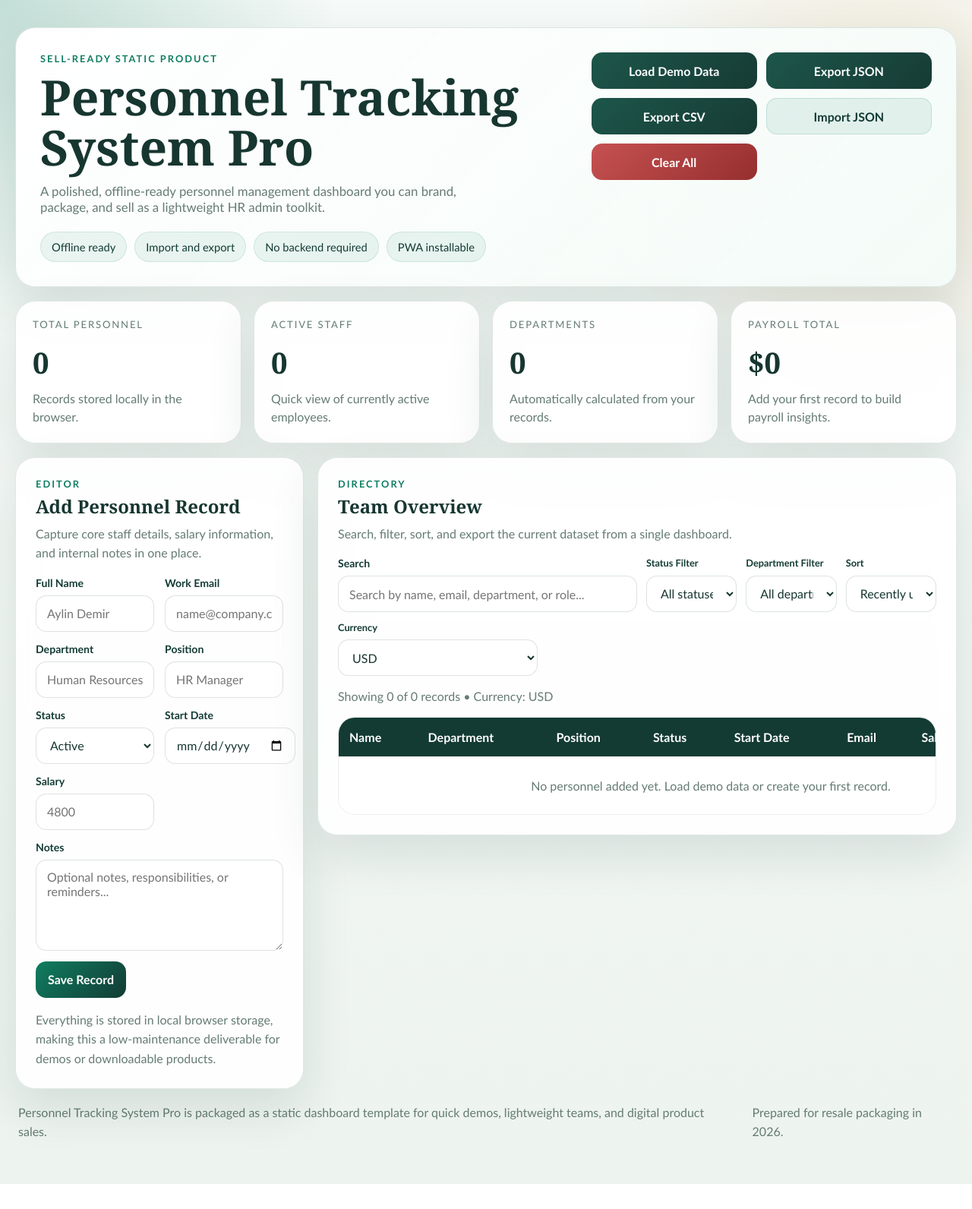
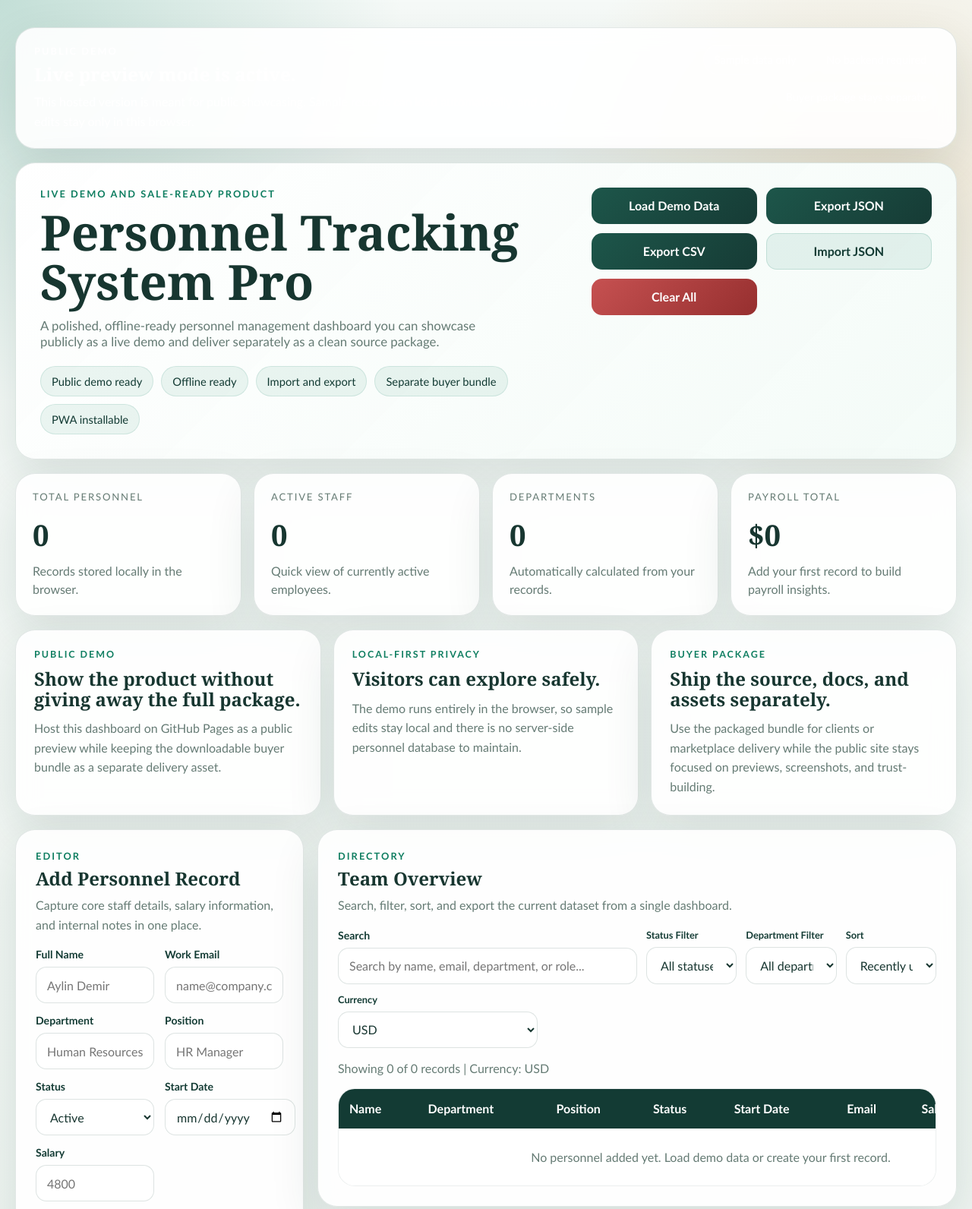
Before and after one commit to UGURAKSAHIN/Personnel-Tracking-System, a website: page index.html in a window 1280 px wide. Shown: the top 1592 px of the page at 76% size. Before the commit the page ends 1559 px from the top, so only its background shows below. Drawn offline with Linux system fonts and the light colour scheme.

Commit message:
Add public demo positioning

```diff
--- a/app.js
+++ b/app.js
@@ -104,6 +104,7 @@ const payrollTotalStat = document.getElementById('payrollTotalStat');
 const payrollCaption = document.getElementById('payrollCaption');
 const toast = document.getElementById('toast');
 const yearStamp = document.getElementById('yearStamp');
+const demoNotice = document.getElementById('demoNotice');
 
 const state = {
     editingId: null,
@@ -140,8 +141,23 @@ currencySelect.value = state.settings.currency;
 statusInput.value = DEFAULTS.status;
 sortSelect.value = state.sortValue;
 
+initializeDemoExperience();
 renderApp();
 registerServiceWorker();
+
+function initializeDemoExperience() {
+    const environment = getEnvironmentState();
+
+    if (demoNotice) {
+        demoNotice.hidden = !environment.isPublicDemo;
+    }
+
+    if (environment.shouldSeedDemoData) {
+        state.personnel = createDemoPersonnel();
+        persistAll();
+        showToast('Demo data loaded for the live preview.');
+    }
+}
 
 function handleFormSubmit(event) {
     event.preventDefault();
@@ -301,6 +317,13 @@ function createPerson(payload, id = createId(), createdAt = new Date().toISOStri
         updatedAt,
         searchIndex: buildSearchIndex(payload)
     };
+}
+
+function createDemoPersonnel() {
+    return DEMO_PERSONNEL.map((person, index) => {
+        const timestamp = new Date(Date.now() - index * 86400000).toISOString();
+        return createPerson(person, createId(), timestamp, timestamp);
+    });
 }
 
 function updatePersonnel(id, payload) {
@@ -530,7 +553,7 @@ function createRow(person) {
 
 function createCell(text, className = '') {
     const cell = document.createElement('td');
-    cell.textContent = text;
+    cell.textContent = text === 'â€”' ? '-' : text;
 
     if (className) {
         cell.className = className;
@@ -584,7 +607,7 @@ function updateResultsMeta(visibleCount) {
     }
 
     fragments.push(`Currency: ${state.settings.currency}`);
-    resultsMeta.textContent = fragments.join(' • ');
+    resultsMeta.textContent = fragments.join(' | ');
 }
 
 function loadDemoData() {
@@ -595,10 +618,7 @@ function loadDemoData() {
         return;
     }
 
-    state.personnel = DEMO_PERSONNEL.map((person, index) => {
-        const timestamp = new Date(Date.now() - index * 86400000).toISOString();
-        return createPerson(person, createId(), timestamp, timestamp);
-    });
+    state.personnel = createDemoPersonnel();
 
     persistAll();
     resetFormState();
@@ -946,6 +966,19 @@ function registerServiceWorker() {
     });
 }
 
+function getEnvironmentState() {
+    const hostname = String(window.location.hostname || '').toLowerCase();
+    const query = new URLSearchParams(window.location.search);
+    const isGitHubPages = hostname.endsWith('github.io');
+    const isForcedDemo = query.get('demo') === '1';
+    const isPublicDemo = isGitHubPages || isForcedDemo;
+
+    return {
+        isPublicDemo,
+        shouldSeedDemoData: isPublicDemo && state.personnel.length === 0
+    };
+}
+
 function toSlug(value) {
     return String(value).toLowerCase().replace(/\s+/g, '-');
 }
--- a/index.html
+++ b/index.html
@@ -3,7 +3,7 @@
 <head>
     <meta charset="UTF-8">
     <meta name="viewport" content="width=device-width, initial-scale=1.0">
-    <meta name="description" content="Offline-ready personnel dashboard with filters, exports, and polished UI for lightweight HR teams.">
+    <meta name="description" content="Offline-ready personnel dashboard with a polished live demo, local-first storage, and a separate sale-ready source package.">
     <meta name="apple-mobile-web-app-title" content="Personnel Pro">
     <meta name="theme-color" content="#133b34">
     <title>Personnel Tracking System Pro</title>
@@ -14,16 +14,31 @@
 </head>
 <body>
     <main class="app-shell">
+        <section id="demoNotice" class="panel demo-notice" hidden>
+            <div class="demo-notice-copy">
+                <p class="eyebrow">Public Demo</p>
+                <h2>Live preview mode is active.</h2>
+                <p class="panel-copy">This hosted version is meant for public showcasing. Sample records can load automatically, and any edits stay only in this browser.</p>
+            </div>
+
+            <div class="demo-note-list" aria-label="Demo highlights">
+                <span>Sample data only</span>
+                <span>No backend required</span>
+                <span>Buyer package stays separate</span>
+            </div>
+        </section>
+
         <section class="panel hero">
             <div class="hero-copy">
-                <p class="eyebrow">Sell-Ready Static Product</p>
+                <p class="eyebrow">Live Demo and Sale-Ready Product</p>
                 <h1>Personnel Tracking System Pro</h1>
-                <p class="intro">A polished, offline-ready personnel management dashboard you can brand, package, and sell as a lightweight HR admin toolkit.</p>
+                <p class="intro">A polished, offline-ready personnel management dashboard you can showcase publicly as a live demo and deliver separately as a clean source package.</p>
 
                 <div class="hero-tags">
+                    <span>Public demo ready</span>
                     <span>Offline ready</span>
                     <span>Import and export</span>
-                    <span>No backend required</span>
+                    <span>Separate buyer bundle</span>
                     <span>PWA installable</span>
                 </div>
             </div>
@@ -61,6 +76,26 @@
                 <p class="metric-label">Payroll Total</p>
                 <strong id="payrollTotalStat" class="metric-value">$0</strong>
                 <span id="payrollCaption" class="metric-note">Add your first record to build payroll insights.</span>
+            </article>
+        </section>
+
+        <section class="showcase-grid" aria-label="Deployment strategy highlights">
+            <article class="panel showcase-card">
+                <p class="showcase-kicker">Public Demo</p>
+                <h2>Show the product without giving away the full package.</h2>
+                <p>Host this dashboard on GitHub Pages as a public preview while keeping the downloadable buyer bundle as a separate delivery asset.</p>
+            </article>
+
+            <article class="panel showcase-card">
+                <p class="showcase-kicker">Local-First Privacy</p>
+                <h2>Visitors can explore safely.</h2>
+                <p>The demo runs entirely in the browser, so sample edits stay local and there is no server-side personnel database to maintain.</p>
+            </article>
+
+            <article class="panel showcase-card">
+                <p class="showcase-kicker">Buyer Package</p>
+                <h2>Ship the source, docs, and assets separately.</h2>
+                <p>Use the packaged bundle for clients or marketplace delivery while the public site stays focused on previews, screenshots, and trust-building.</p>
             </article>
         </section>
 
@@ -204,8 +239,8 @@
         </section>
 
         <footer class="app-footer">
-            <p>Personnel Tracking System Pro is packaged as a static dashboard template for quick demos, lightweight teams, and digital product sales.</p><br>
-            <p>Prepared for resale packaging in <span id="yearStamp"></span>.</p>
+            <p>Personnel Tracking System Pro is designed to work as both a public-facing live demo and a separate static product bundle for resale or client delivery.</p><br>
+            <p>Prepared for public preview and product packaging in <span id="yearStamp"></span>.</p>
         </footer>
     </main>
 
--- a/package.json
+++ b/package.json
@@ -1,6 +1,6 @@
 {
   "name": "personnel-tracking-system-pro",
-  "version": "1.0.0",
+  "version": "1.0.1",
   "description": "Offline-ready personnel dashboard packaged for demos, delivery, and digital product sales.",
   "private": true,
   "license": "MIT",
--- a/style.css
+++ b/style.css
@@ -65,6 +65,49 @@ textarea:focus-visible {
     width: min(1240px, calc(100% - 32px));
     margin: 0 auto;
     padding: 36px 0 56px;
+}
+
+.demo-notice {
+    display: grid;
+    grid-template-columns: minmax(0, 1.5fr) minmax(280px, 1fr);
+    gap: 18px;
+    padding: 22px 24px;
+    margin-bottom: 18px;
+    background:
+        linear-gradient(135deg, rgba(19, 59, 52, 0.94), rgba(15, 126, 97, 0.88)),
+        var(--panel);
+    color: #ffffff;
+}
+
+.demo-notice .eyebrow,
+.demo-notice .panel-copy,
+.demo-notice h2 {
+    color: #ffffff;
+}
+
+.demo-notice-copy h2,
+.showcase-card h2 {
+    margin: 0;
+    font-family: Georgia, "Times New Roman", serif;
+    line-height: 1.1;
+}
+
+.demo-note-list {
+    display: flex;
+    flex-wrap: wrap;
+    gap: 10px;
+    align-content: start;
+    justify-content: flex-end;
+}
+
+.demo-note-list span {
+    display: inline-flex;
+    align-items: center;
+    padding: 10px 14px;
+    border: 1px solid rgba(255, 255, 255, 0.18);
+    border-radius: 999px;
+    background: rgba(255, 255, 255, 0.1);
+    font-size: 0.9rem;
 }
 
 .panel {
@@ -178,6 +221,32 @@ button:hover {
     grid-template-columns: repeat(4, minmax(0, 1fr));
     gap: 16px;
     margin-top: 18px;
+}
+
+.showcase-grid {
+    display: grid;
+    grid-template-columns: repeat(3, minmax(0, 1fr));
+    gap: 16px;
+    margin-top: 18px;
+}
+
+.showcase-card {
+    padding: 24px;
+}
+
+.showcase-kicker {
+    margin: 0 0 12px;
+    font-size: 0.78rem;
+    letter-spacing: 0.16em;
+    text-transform: uppercase;
+    font-weight: 700;
+    color: var(--accent);
+}
+
+.showcase-card p:last-child {
+    margin: 12px 0 0;
+    color: var(--muted);
+    line-height: 1.6;
 }
 
 .metric-card {
@@ -442,6 +511,10 @@ tbody tr:last-child td {
         grid-template-columns: repeat(2, minmax(0, 1fr));
     }
 
+    .showcase-grid {
+        grid-template-columns: 1fr;
+    }
+
     .workspace {
         grid-template-columns: 1fr;
     }
@@ -467,8 +540,18 @@ tbody tr:last-child td {
 
     .hero,
     .stats-grid,
+    .showcase-grid,
     .workspace {
         gap: 14px;
+    }
+
+    .demo-notice {
+        grid-template-columns: 1fr;
+        padding: 20px;
+    }
+
+    .demo-note-list {
+        justify-content: flex-start;
     }
 
     .hero {
--- a/sw.js
+++ b/sw.js
@@ -1,4 +1,4 @@
-const CACHE_NAME = 'personnel-tracking-system-pro-v1';
+const CACHE_NAME = 'personnel-tracking-system-pro-v2';
 const CORE_ASSETS = [
     './',
     './index.html',
```
Also changed, not shown: PRODUCT-LISTING.md (+7 -0 lines), CHANGELOG.md, README.md.
